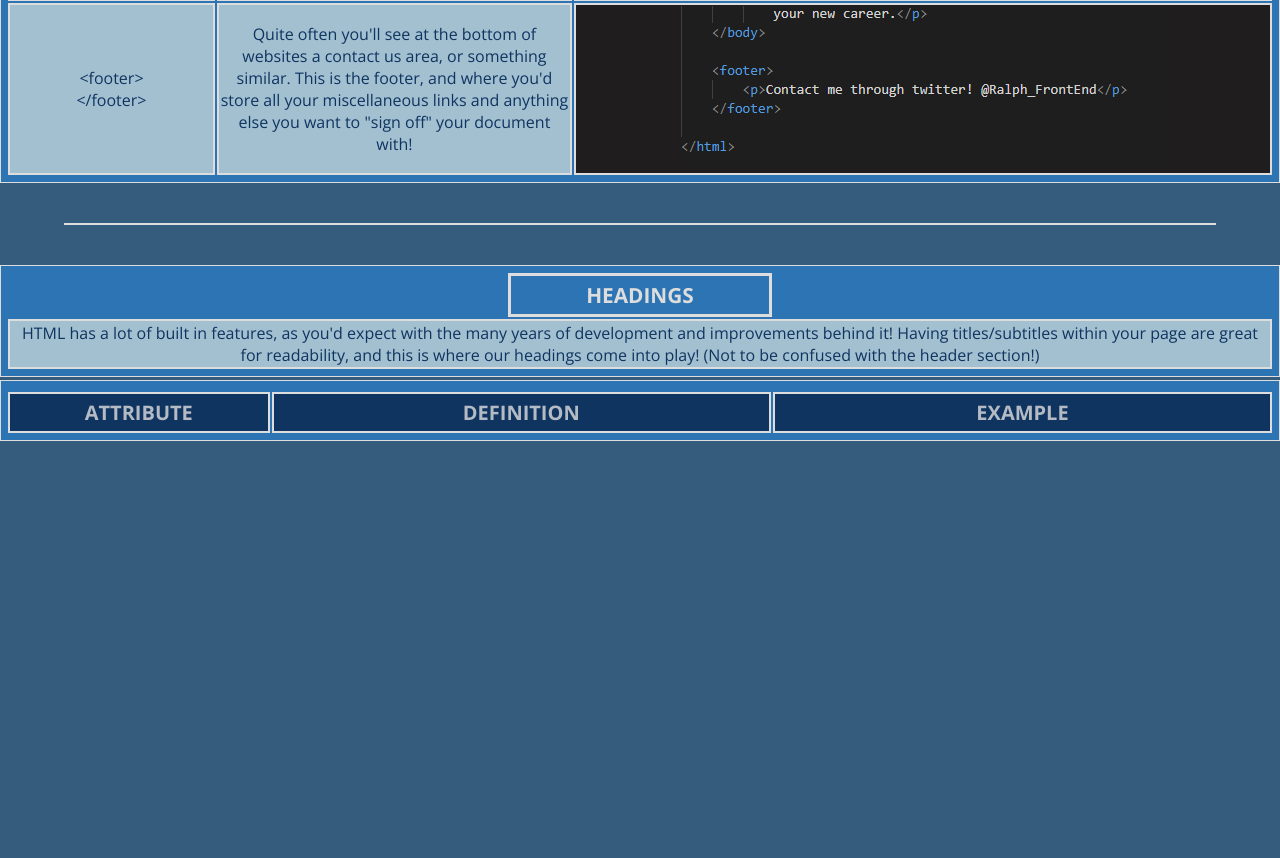
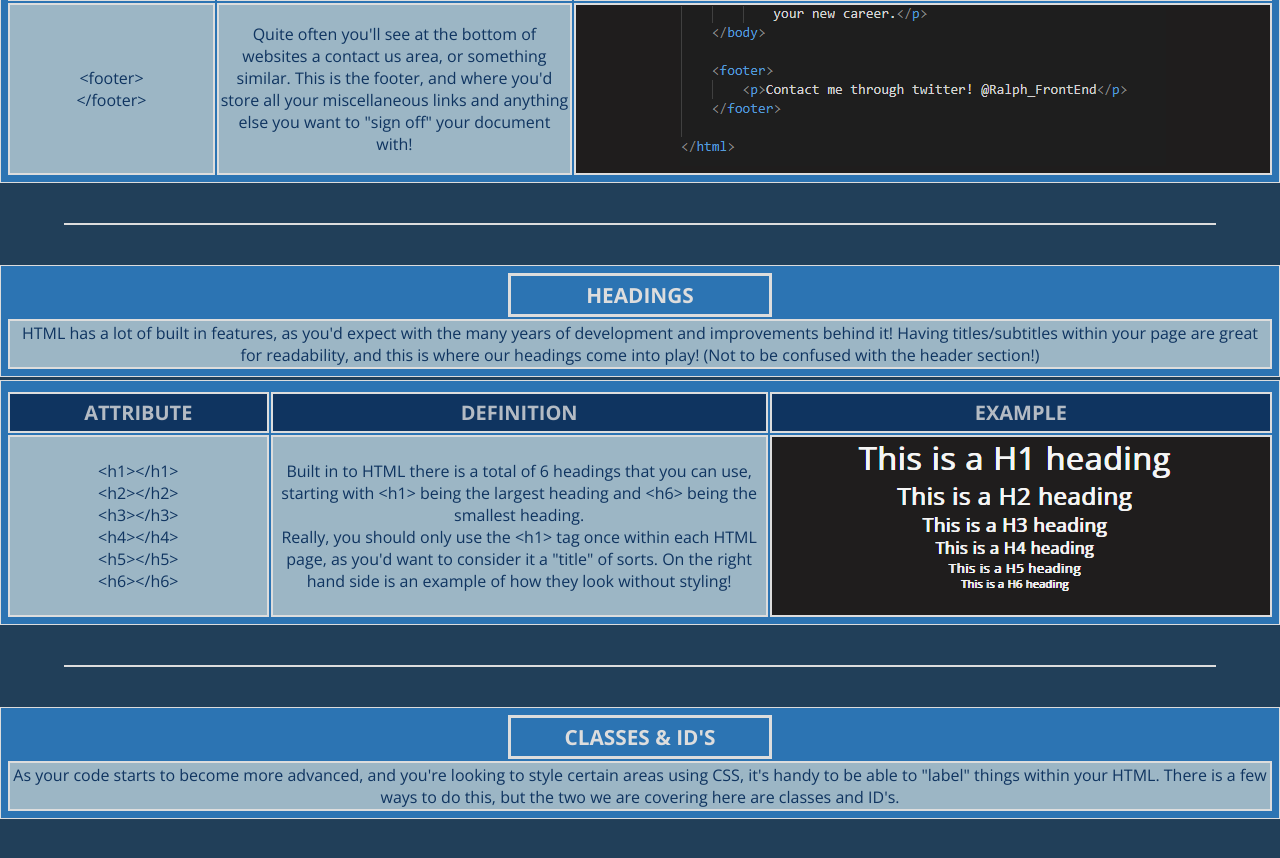
Before and after one commit to Ralph-FrontEnd/Codecademy-Cheat-Sheet, a plain HTML site: page resources/html/htmlfunda.html in a window 1280 px wide. Shown: the part 1620-2478 px from the top of the page. Before the commit the page ends 2161 px from the top, so only its background shows below. Drawn offline with Linux system fonts and the light colour scheme.

Commit message:
HTML Fundamentals update
Finished a new section "Headings" And paved the way for the next section "Classes & ID's"

```diff
--- a/resources/css/styles.css
+++ b/resources/css/styles.css
@@ -11,7 +11,7 @@
 /* ---<> OVERALL PAGE SETTINGS <>--- */
 
 * {
-    background-color: #355C7D;
+    background-color: #213f59;
     font-family: 'opensansreg', sans-serif;
     margin: 0px;
 }
@@ -34,7 +34,6 @@ header {
     top: 0px;
     display: flex;
     justify-content: space-evenly;
-    overflow:auto ;
 }
 
 .pageTitle {
--- a/resources/html/htmlfunda.html
+++ b/resources/html/htmlfunda.html
@@ -46,7 +46,7 @@
                 <tr>
                     <td><a href="#structureSection">Structure</a></td>
                     <td><a href="#headingsSection"> Headings</a></td>
-                    <td>Classes & ID's</td>
+                    <td><a href="#classidSection">Classes & ID's</a></td>
                     <td>Text Elements</td>
                     <td>Images & Video's</td>
                 </tr>
@@ -176,8 +176,41 @@
                     <th class="sectionHead" colspan="2">Example</th>
                 </tr>
 
+                <tr>
+                    <td class="sectionContent">&lt;h1&gt;&lt;/h1&gt;<br>
+                        &lt;h2&gt;&lt;/h2&gt;<br>
+                        &lt;h3&gt;&lt;/h3&gt;<br>
+                        &lt;h4&gt;&lt;/h4&gt;<br>
+                        &lt;h5&gt;&lt;/h5&gt;<br>
+                        &lt;h6&gt;&lt;/h6&gt;<br>
+                    </td>
+                    <td class="sectionContent" colspan="2">Built in to HTML there is a total of 6 headings that you can use, starting with &lt;h1&gt; being the largest heading and &lt;h6&gt; being the smallest heading.<br>
+                        Really, you should only use the &lt;h1&gt; tag once within each HTML page, as you'd want to consider it a "title" of sorts. On the right hand side is an example of how they look without styling!
+                    </td>
+                    <td class="sectionCode" colspan="2"> <img src="../images/headings.png" alt=""> </td>
+                </tr>
+            </table>
+        </div>
 
+        <div class="divider"></div>
 
+<!---- CLASSES'S & ID'S TABLE ---->
+
+        <div id="classidSection">
+            <table>
+                <tr>
+                    <td class="blank"></td>
+                    <td class="blank"></td>
+                    <th class="structure">Classes & ID's</th>
+                    <td class="blank"></td>
+                    <td class="blank"></td>
+                </tr>
+
+                <tr>
+                    <td class="sectionContent" colspan="5">
+                        As your code starts to become more advanced, and you're looking to style certain areas using CSS, it's handy to be able to "label" things within your HTML. There is a few ways to do this, but the two we are covering here are classes and ID's.
+                    </td>
+                </tr>
             </table>
         </div>
 
```
Also changed, not shown: index.html (+2 -1 lines), resources/images/headings.png (added), 1 other file.
